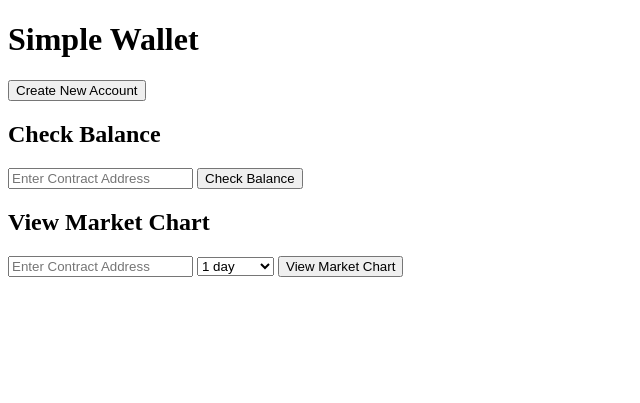
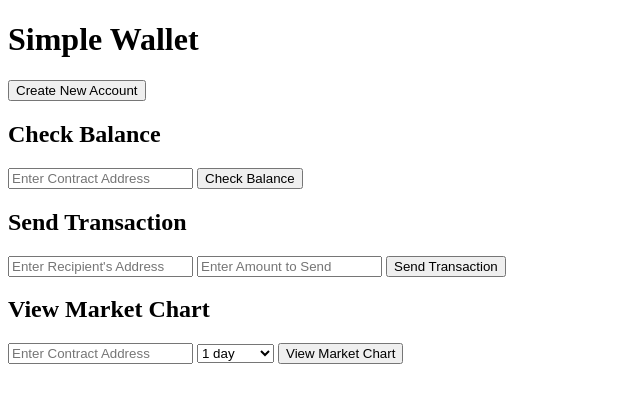
Before and after one commit to rollendxavier/crypto_wallet_coingecko, a Flask app: page / in a window 1280 px wide. Shown: the top 403 px of the page, without its empty margins (0-640 px from the left). Run offline with Flask 3, Linux system fonts and the light colour scheme.

Commit message:
Update index.html

```diff
--- a/templates/index.html
+++ b/templates/index.html
@@ -16,6 +16,12 @@
     <input type="text" id="balance-address" placeholder="Enter Contract Address">
     <button id="check-balance">Check Balance</button>
     <div id="balance-info"></div>
+
+    <h2>Send Transaction</h2>
+    <input type="text" id="recipient-address" placeholder="Enter Recipient's Address">
+    <input type="text" id="amount" placeholder="Enter Amount to Send">
+    <button id="send-transaction">Send Transaction</button>
+    <div id="transaction-info"></div>
 
     <h2>View Market Chart</h2>
     <input type="text" id="market-chart-contract-address" placeholder="Enter Contract Address">
@@ -45,6 +51,14 @@
                 });
             });
 
+            $("#send-transaction").click(function () {
+                var to = $("#recipient-address").val();
+                var amount = $("#amount").val();
+                $.post("/send_transaction", { to: to, amount: amount }, function (data) {
+                    $("#transaction-info").html("Transaction Hash: " + data.transaction_hash);
+                });
+            });
+
             $("#view-market-chart").click(function () {
                 var contract_address = $("#market-chart-contract-address").val();
                 var days = $("#market-chart-days").val();
```
